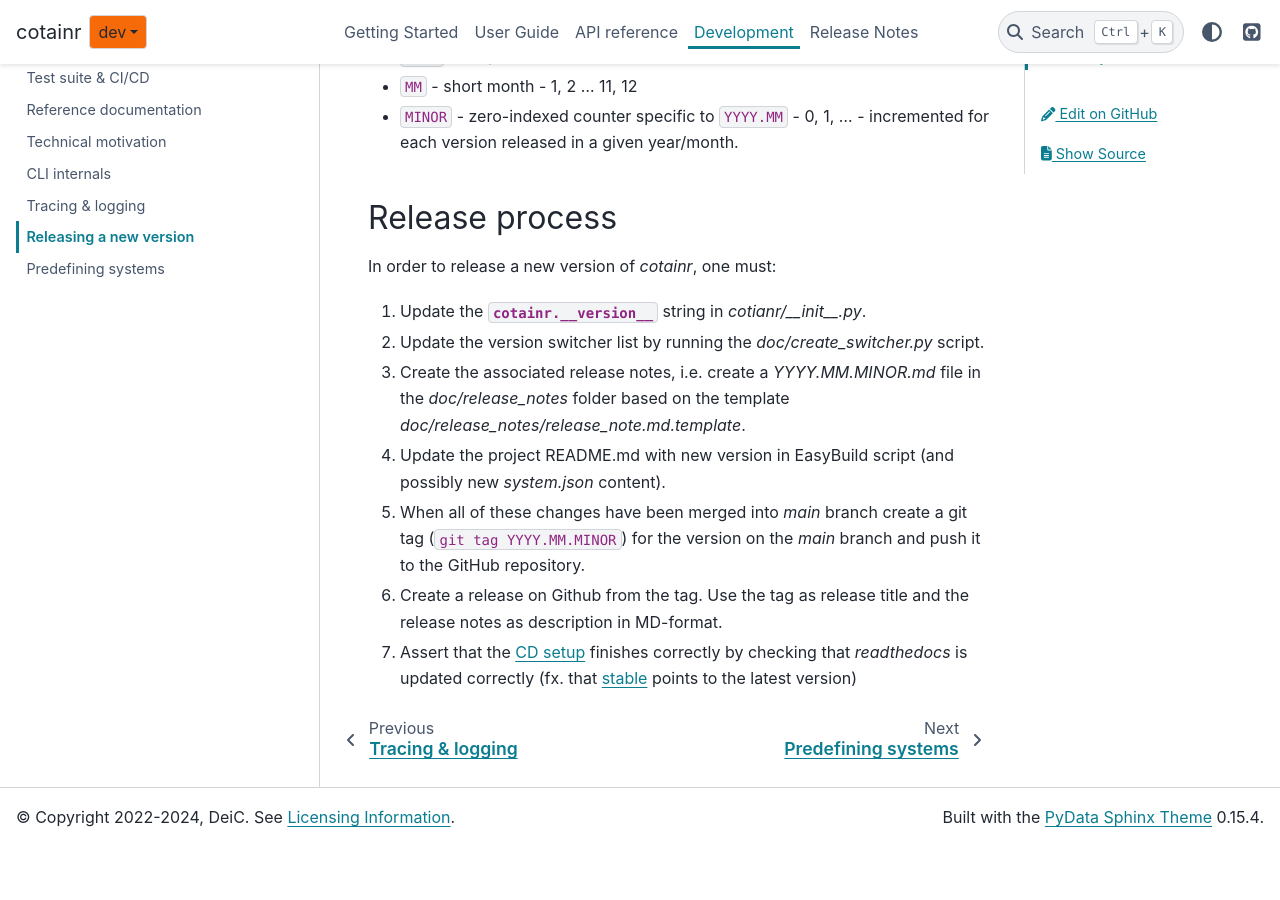
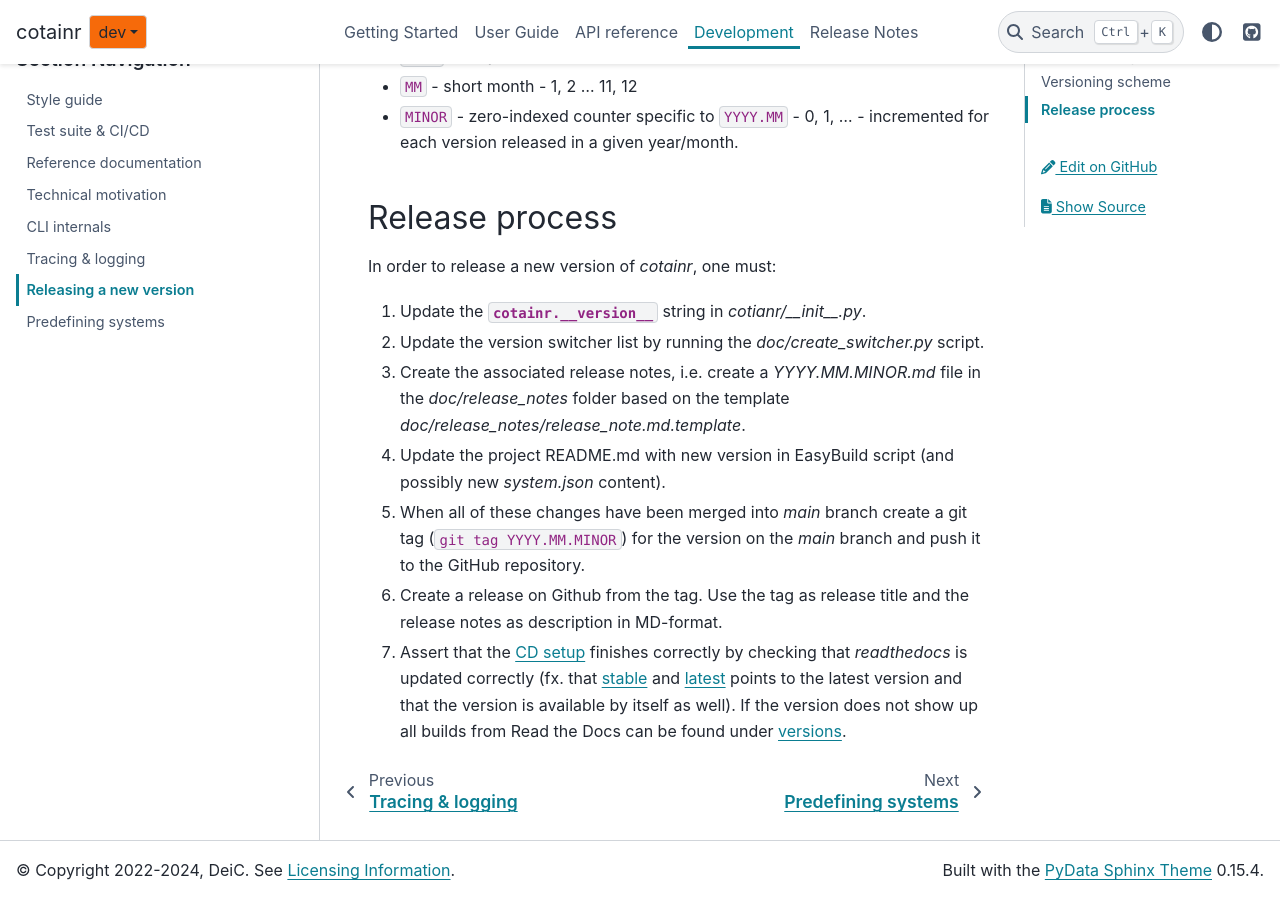
Before and after one commit to DeiC-HPC/cotainr, a Sphinx documentation site: the page built from doc/development/releasing.rst, in a window 1280 px wide and 900 px high, scrolled down 501 px. Built offline with Sphinx 7.4.7 and the PyData theme 0.15.4, drawn with Linux system fonts in a browser that asks for light colours; pages that are not in the unit, such as notebooks, are missing from menus; before the commit the page ends 1348 px from its top, so only the background shows below that.

Commit message:
Clearify som build/versioning things

```diff
--- a/doc/development/releasing.rst
+++ b/doc/development/releasing.rst
@@ -29,4 +29,4 @@
 4. Update the project README.md with new version in EasyBuild script (and possibly new `system.json` content).
 5. When all of these changes have been merged into *main* branch create a git tag (:code:`git tag YYYY.MM.MINOR`) for the version on the *main* branch and push it to the GitHub repository.
 6. Create a release on Github from the tag. Use the tag as release title and the release notes as description in MD-format.
-7. Assert that the :ref:`CD setup <continuous_delivery>` finishes correctly by checking that `readthedocs` is updated correctly (fx. that `stable <https://cotainr.readthedocs.io/en/stable>`_ points to the latest version)
+7. Assert that the :ref:`CD setup <continuous_delivery>` finishes correctly by checking that `readthedocs` is updated correctly (fx. that `stable <https://cotainr.readthedocs.io/en/stable>`_ and `latest <https://cotainr.readthedocs.io/en/latest>`_ points to the latest version and that the version is available by itself as well). If the version does not show up all builds from Read the Docs can be found under `versions <https://readthedocs.org/projects/cotainr/versions/>`_.
--- a/doc/development/test_suite_ci_cd.rst
+++ b/doc/development/test_suite_ci_cd.rst
@@ -100,7 +100,7 @@
 
 This fully automates the process of building `*latest* and *stable* versions <https://docs.readthedocs.io/en/stable/versions.html>`_ of the HTML documentation served at http://cotainr.readthedocs.io. Additionally, the `"build pull requests" <https://docs.readthedocs.io/en/stable/pull-requests.html>`_ feature is enabled. A pull request documentation build is linked in the list of checks for the GitHub pull request.
 
-The automated release process is enabled by CalVer and `the rules can be inspected here <https://readthedocs.org/dashboard/cotainr/rules/>`_. Essentially any git-tag matching the described :ref:`versioning-scheme <releasing>` will create a new version in the documentation.
+The automated release process `can be inspected here <https://readthedocs.org/dashboard/cotainr/rules/>`_. Essentially any git-tag matching the described :ref:`versioning-scheme <releasing>` will be picked up by Read the Docs and should be available among the versions as well as activated as `stable <https://cotainr.readthedocs.io/en/stable>`_ and `latest <https://cotainr.readthedocs.io/en/latest>`_
 
 
 Scheduled tests
```
